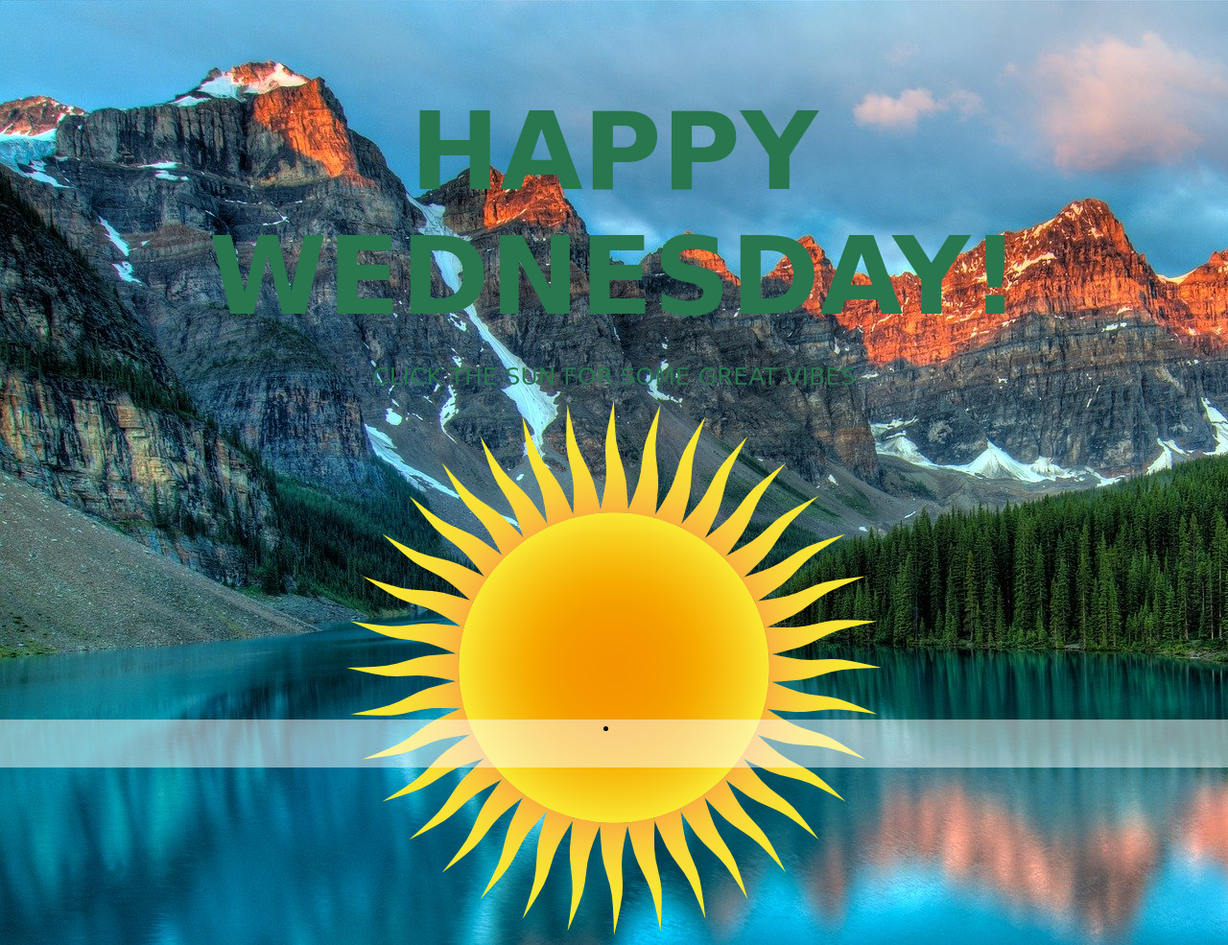
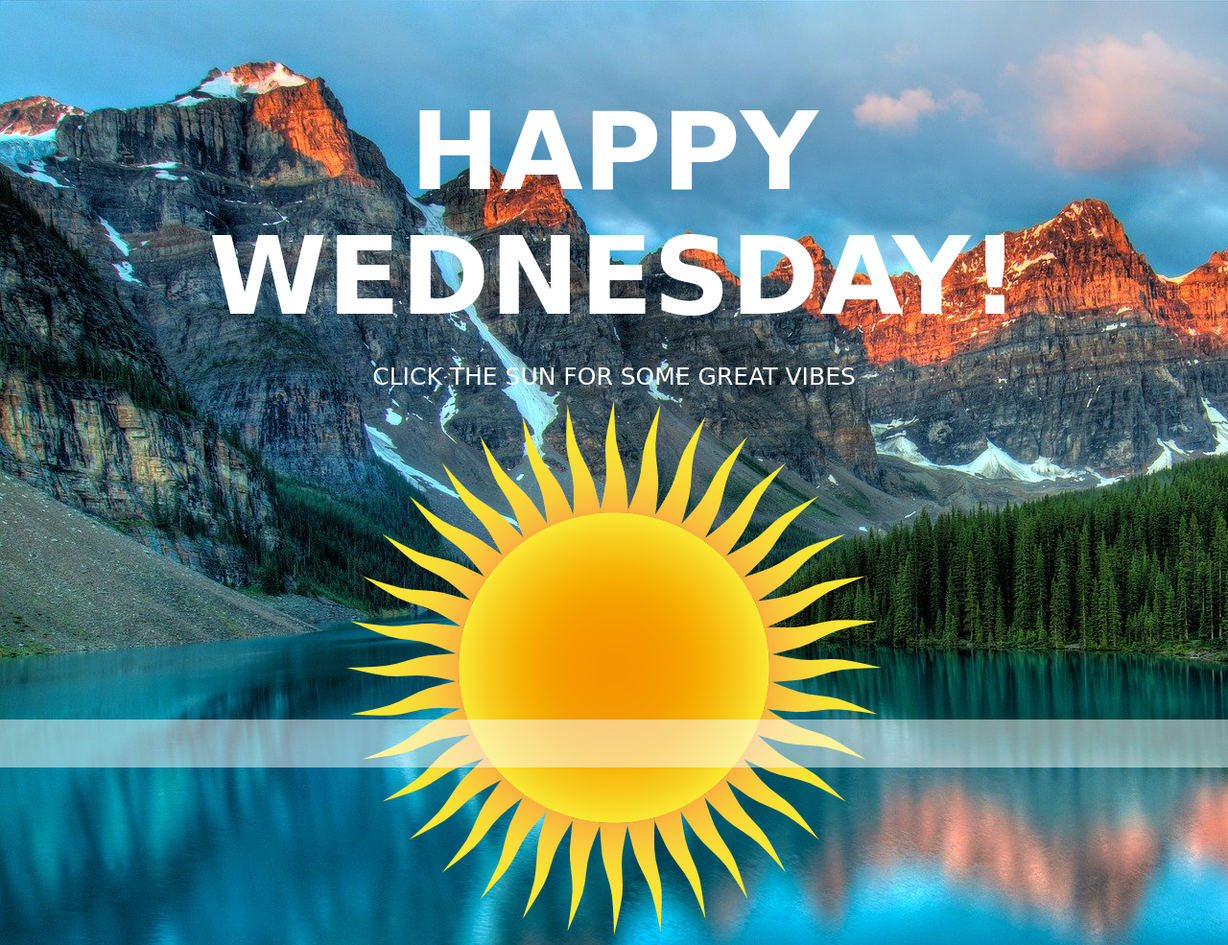
Before and after one commit to braddonako/ahaha, a website: page index.html in a window 1280 px wide. Shown: the top 985 px of the page at 96% size. Drawn offline with nearby package versions, Linux system fonts and the light colour scheme; a web font is replaced by a local one.

Commit message:
changed font color is CSS to white

```diff
--- a/script.js
+++ b/script.js
@@ -32,12 +32,11 @@ function changeQuotes(){
 let index = 0;
 setInterval(() => {
     console.log(quotes[index++ % quotes.length])
+    $('<li />', {
+        class: 'updatedQuote',
+    }).appendTo('footer')
 }, 6000);
-
-$('<li/>', {
-    class:'updatedQuote'
-}).appendTo('footer')
 
 }
 
-changeQuotes();
+// changeQuotes();
--- a/style.css
+++ b/style.css
@@ -8,7 +8,8 @@ h1 {
     text-align: center;
     font-size: 7em;
     font-family: 'Spicy Rice', cursive;
-    color: rgb(40, 119, 79);
+    /* color: rgb(40, 119, 79); */
+    color: white;
     margin-bottom: 10px;
 }
 
@@ -17,7 +18,8 @@ p {
     text-align: center;
     font-size: 25px;
     font-family: 'Spicy Rice', cursive;
-    color: rgb(40, 119, 79);
+    /* color: rgb(40, 119, 79); */
+    color: white;
     margin-bottom: 10px;
 }
 
```
